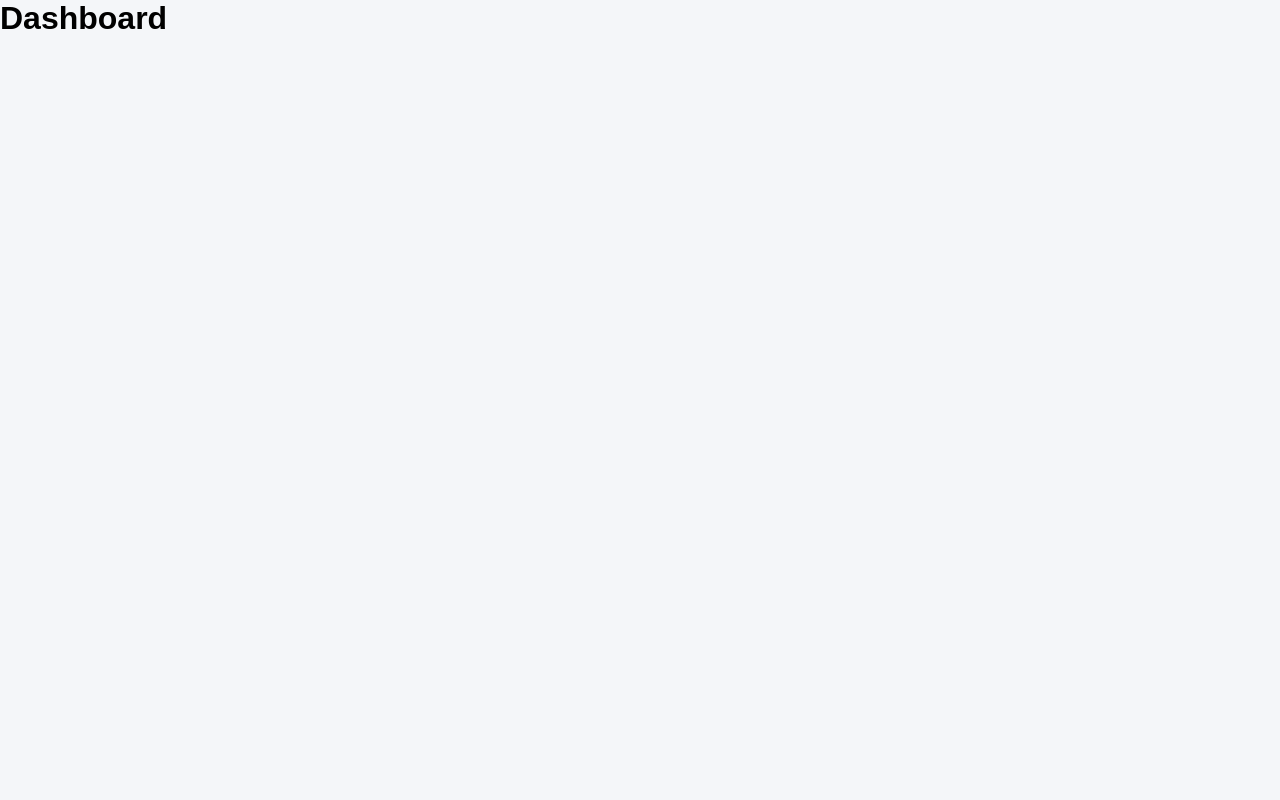
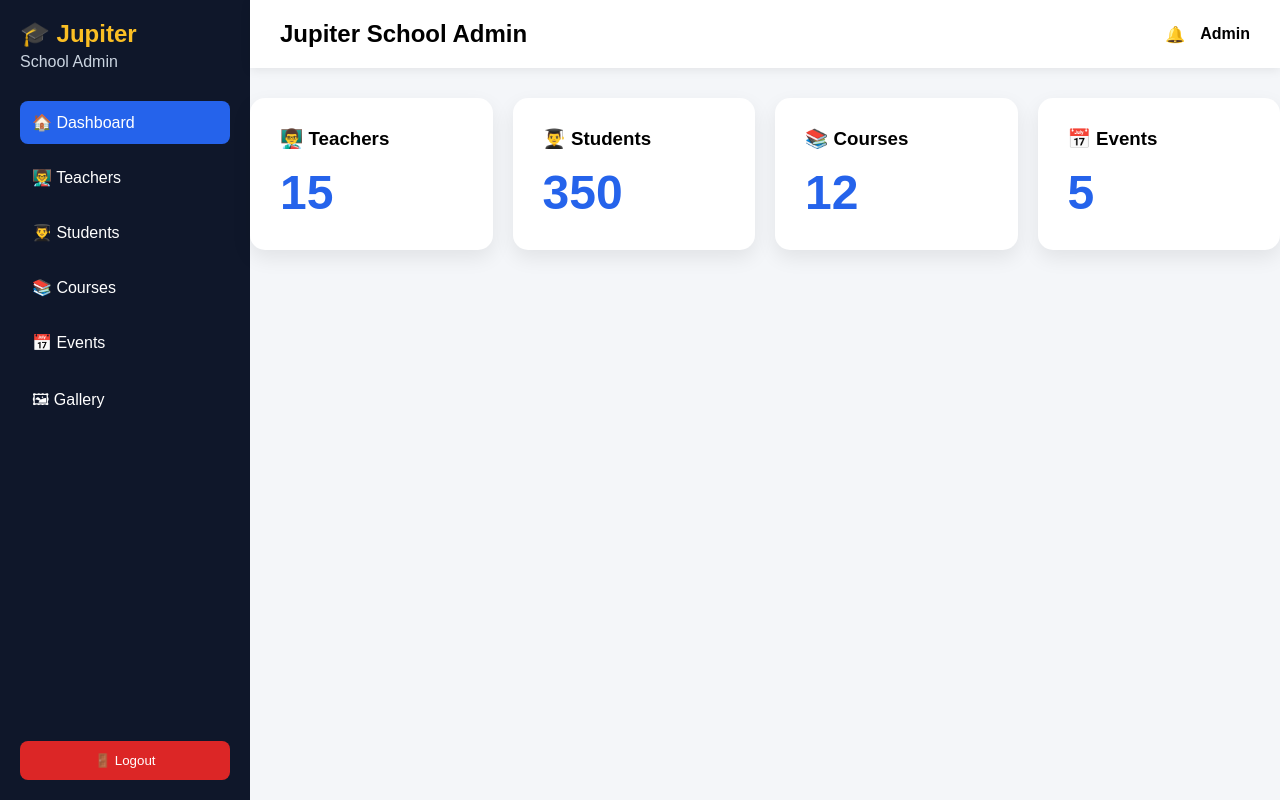
Before and after one commit to kavoo7/full-stack-project, a React (Vite) app in the folder client/jupiter-admin-page/: page /dashboard in a window 1280 px wide. Built offline with nearby package versions, Linux system fonts and the light colour scheme.

Commit message:
feat: add layout components and dashboard cards for improved navigation and display

```diff
--- a/client/jupiter-admin-page/src/App.jsx
+++ b/client/jupiter-admin-page/src/App.jsx
@@ -8,16 +8,23 @@ import Courses from "./pages/courses";
 import Events from "./pages/events";
 import Gallery from "./pages/gallery";
 
+import Layout from "./components/Layout";
+
 function App() {
   return (
     <Routes>
+      {/* Login page */}
       <Route path="/" element={<Login />} />
+
+      {/* Pages that share the layout */}
+      <Route element={<Layout />}>
         <Route path="/dashboard" element={<Dashboard />} />
         <Route path="/teachers" element={<Teachers />} />
         <Route path="/students" element={<Students />} />
         <Route path="/courses" element={<Courses />} />
         <Route path="/events" element={<Events />} />
         <Route path="/gallery" element={<Gallery />} />
+      </Route>
     </Routes>
   );
 }
--- /dev/null
+++ b/client/jupiter-admin-page/src/components/Layout.jsx
@@ -0,0 +1,27 @@
+import Sidebar from "./Sidebar";
+import Navbar from "./Navbar";
+import { Outlet } from "react-router-dom";
+
+function Layout() {
+
+    return(
+
+        <div style={{display:"flex"}}>
+
+            <Sidebar/>
+
+            <div style={{flex:1}}>
+
+                <Navbar/>
+
+                <Outlet/>
+
+            </div>
+
+        </div>
+
+    );
+
+}
+
+export default Layout;
--- a/client/jupiter-admin-page/src/components/Navbar.jsx
+++ b/client/jupiter-admin-page/src/components/Navbar.jsx
@@ -0,0 +1,25 @@
+import "../css/Navbar.css";
+
+function Navbar() {
+
+    return (
+
+        <header className="navbar">
+
+            <h2>Jupiter School Admin</h2>
+
+            <div className="admin">
+
+                🔔
+
+                <span>Admin</span>
+
+            </div>
+
+        </header>
+
+    );
+
+}
+
+export default Navbar;
--- a/client/jupiter-admin-page/src/components/Sidebar.jsx
+++ b/client/jupiter-admin-page/src/components/Sidebar.jsx
@@ -0,0 +1,49 @@
+import { NavLink } from "react-router-dom";
+import "../css/Sidebar.css";
+
+function Sidebar() {
+  return (
+    <div className="sidebar">
+
+      <div className="logo">
+        <h2>🎓 Jupiter</h2>
+        <p>School Admin</p>
+      </div>
+
+      <nav>
+
+        <NavLink to="/dashboard" className="nav-link">
+          🏠 Dashboard
+        </NavLink>
+
+        <NavLink to="/teachers" className="nav-link">
+          👨‍🏫 Teachers
+        </NavLink>
+
+        <NavLink to="/students" className="nav-link">
+          👨‍🎓 Students
+        </NavLink>
+
+        <NavLink to="/courses" className="nav-link">
+          📚 Courses
+        </NavLink>
+
+        <NavLink to="/events" className="nav-link">
+          📅 Events
+        </NavLink>
+
+        <NavLink to="/gallery" className="nav-link">
+          🖼 Gallery
+        </NavLink>
+
+      </nav>
+
+      <button className="logout-btn">
+        🚪 Logout
+      </button>
+
+    </div>
+  );
+}
+
+export default Sidebar;
--- /dev/null
+++ b/client/jupiter-admin-page/src/css/Navbar.css
@@ -0,0 +1,27 @@
+.navbar{
+
+    background:white;
+
+    display:flex;
+
+    justify-content:space-between;
+
+    align-items:center;
+
+    padding:20px 30px;
+
+    box-shadow:0 2px 10px rgba(0,0,0,.08);
+
+}
+
+.admin{
+
+    display:flex;
+
+    gap:15px;
+
+    align-items:center;
+
+    font-weight:bold;
+
+}
--- /dev/null
+++ b/client/jupiter-admin-page/src/css/Sidebar.css
@@ -0,0 +1,57 @@
+.sidebar {
+  width: 250px;
+  min-height: 100vh;
+  background-color: #0f172a;
+  color: white;
+  display: flex;
+  flex-direction: column;
+  justify-content: space-between;
+  padding: 20px;
+  box-sizing: border-box;
+}
+
+.logo h2 {
+  margin: 0;
+  color: #fbbf24;
+}
+
+.logo p {
+  margin: 5px 0 30px;
+  color: #cbd5e1;
+}
+
+nav {
+  display: flex;
+  flex-direction: column;
+  gap: 12px;
+}
+
+.nav-link {
+  color: white;
+  text-decoration: none;
+  padding: 12px;
+  border-radius: 8px;
+  transition: 0.3s;
+}
+
+.nav-link:hover {
+  background-color: #1e3a8a;
+}
+
+.nav-link.active {
+  background-color: #2563eb;
+}
+
+.logout-btn {
+  margin-top: auto;
+  padding: 12px;
+  border: none;
+  border-radius: 8px;
+  background: #dc2626;
+  color: white;
+  cursor: pointer;
+}
+
+.logout-btn:hover {
+  background: #b91c1c;
+}
--- /dev/null
+++ b/client/jupiter-admin-page/src/css/dashboard.css
@@ -0,0 +1,51 @@
+.dashboard {
+  padding: 30px;
+  background: #f4f6f9;
+  min-height: 100vh;
+}
+
+.dashboard h1 {
+  color: #1e3a8a;
+  margin-bottom: 10px;
+}
+
+.dashboard p {
+  color: #555;
+}
+
+.dashboard-cards {
+  display: grid;
+  grid-template-columns: repeat(auto-fit, minmax(220px, 1fr));
+  gap: 20px;
+  margin: 30px 0;
+}
+
+.card{
+
+    background:white;
+
+    padding:30px;
+
+    border-radius:15px;
+
+    box-shadow:0 8px 20px rgba(0,0,0,.08);
+
+    transition:.3s;
+
+}
+
+.card:hover{
+
+    transform:translateY(-5px);
+
+}
+
+.card h1{
+
+    color:#2563eb;
+
+    font-size:3rem;
+
+    margin-top:15px;
+
+}
--- a/client/jupiter-admin-page/src/pages/dashboard.jsx
+++ b/client/jupiter-admin-page/src/pages/dashboard.jsx
@@ -1,5 +1,32 @@
+import "../css/dashboard.css";
+
 function Dashboard() {
-    return <h1>Dashboard</h1>;
+  return (
+    <div className="dashboard-cards">
+
+    <div className="card">
+        <h3>👨‍🏫 Teachers</h3>
+        <h1>15</h1>
+    </div>
+
+    <div className="card">
+        <h3>👨‍🎓 Students</h3>
+        <h1>350</h1>
+    </div>
+
+    <div className="card">
+        <h3>📚 Courses</h3>
+        <h1>12</h1>
+    </div>
+
+    <div className="card">
+        <h3>📅 Events</h3>
+        <h1>5</h1>
+    </div>
+
+</div>
+
+  );
 }
 
 export default Dashboard;
```
Lines whose indentation alone changed are shown as unchanged.
